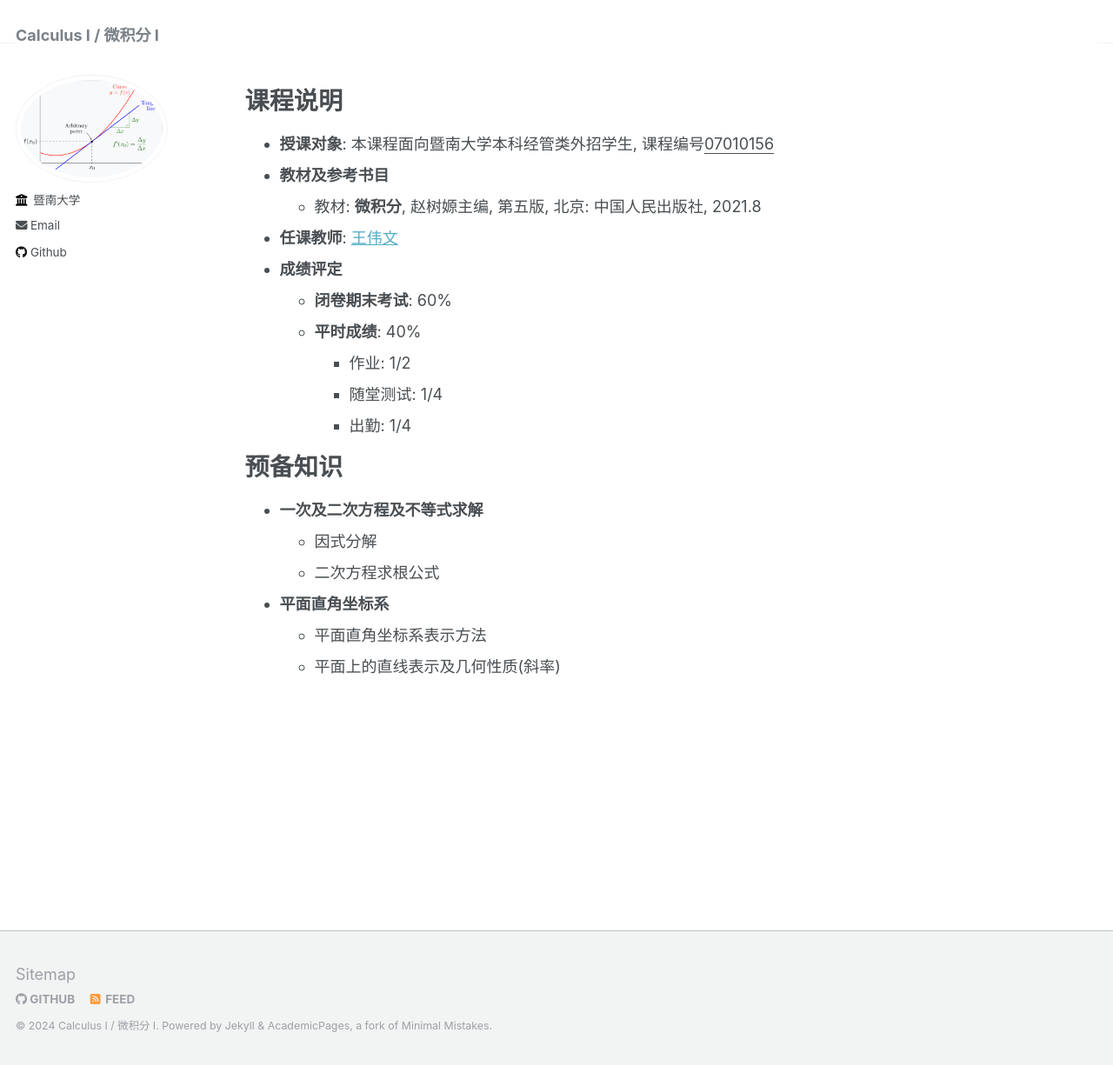
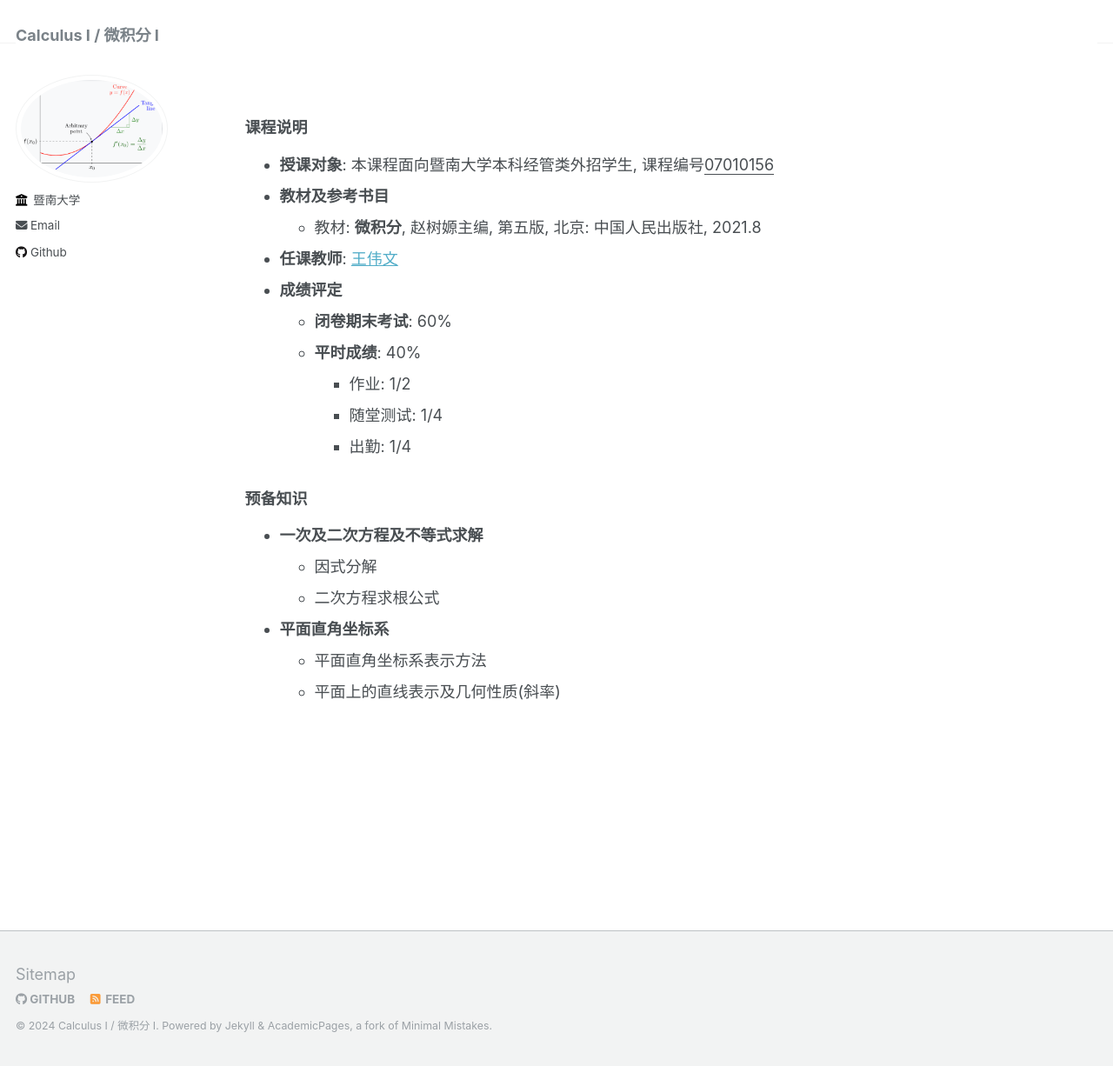
Before and after one commit to wangyuanhao/calculus_course_webpage, a Jekyll site: the page built from _pages/about.md, in a window 1280 px wide and 1226 px high. Shown: the whole window at 87% size. Built offline with Jekyll 4.4.1, drawn with Linux system fonts in a browser that asks for light colours.

```diff
--- a/_pages/about.md
+++ b/_pages/about.md
@@ -6,7 +6,7 @@ redirect_from:
   - /about/
   - /about.html
 ---
-# 课程说明
+### 课程说明
 
 * **授课对象**: 本课程面向暨南大学本科经管类外招学生, 课程编号<u>07010156</u>
 * **教材及参考书目**
@@ -19,7 +19,7 @@ redirect_from:
     * 随堂测试: 1/4
     * 出勤: 1/4
 
-# 预备知识
+### 预备知识
 
 * **一次及二次方程及不等式求解**
   * 因式分解
```
